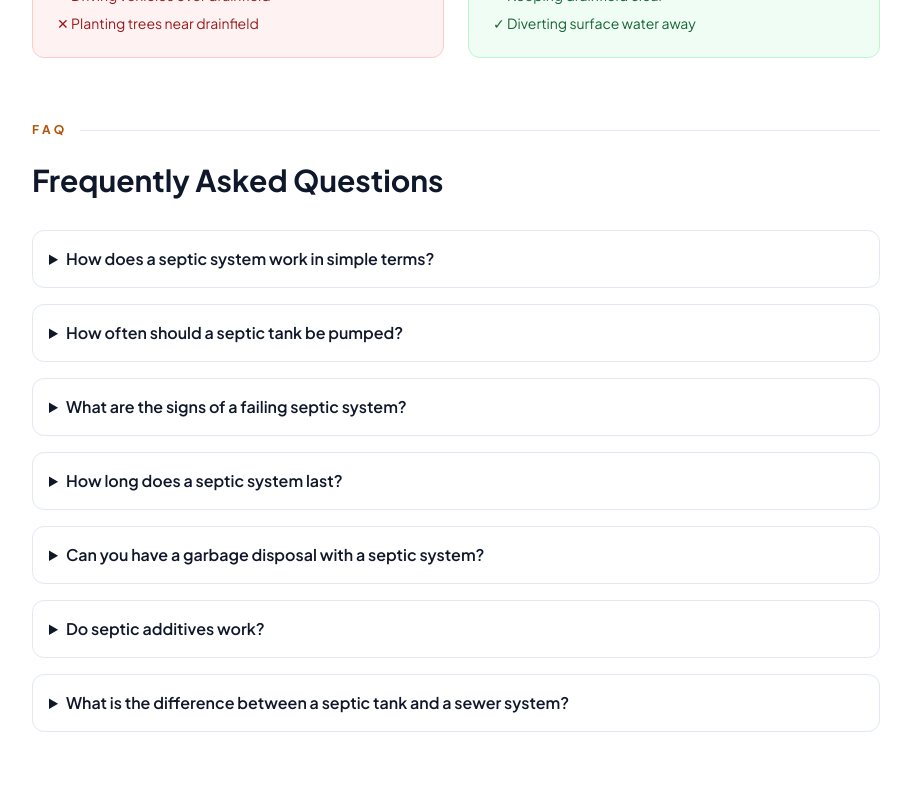
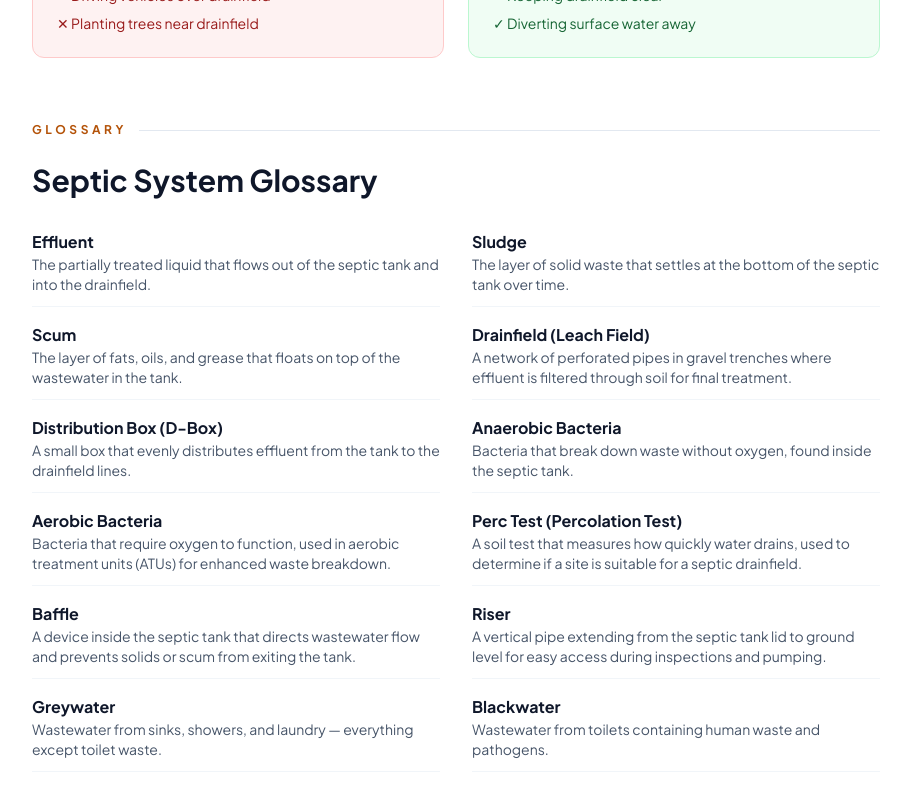
Before and after one commit to thebasementguide2026/theseptic.guide-, a Next.js app: page /articles/complete-septic-guide in a window 1280 px wide. Shown: the part 6720-7520 px from the top of the page, without its empty margins (184-1095 px from the left). Built offline with nearby package versions, Linux system fonts and the light colour scheme.

Commit message:
Add glossary section to complete septic guide article

```diff
--- a/app/articles/complete-septic-guide/page.tsx
+++ b/app/articles/complete-septic-guide/page.tsx
@@ -402,6 +402,65 @@ export default function CompleteSepticGuideArticle() {
           </div>
         </div>
 
+
+                {/* Section 8 — Glossary */}
+        <div className='mb-16'>
+          <div className='flex items-center space-x-3 mb-6'>
+            <span className='text-amber-700 font-bold tracking-[0.3em] text-xs uppercase'>GLOSSARY</span>
+            <div className='flex-1 h-px bg-slate-200'></div>
+          </div>
+          <h2 className='text-3xl font-bold text-slate-900 mb-8'>Septic System Glossary</h2>
+          <div className='grid md:grid-cols-2 gap-x-8 gap-y-4'>
+            <div className='border-b border-slate-100 pb-3'>
+              <dt className='font-bold text-slate-900'>Effluent</dt>
+              <dd className='text-slate-600 text-sm'>The partially treated liquid that flows out of the septic tank and into the drainfield.</dd>
+            </div>
+            <div className='border-b border-slate-100 pb-3'>
+              <dt className='font-bold text-slate-900'>Sludge</dt>
+              <dd className='text-slate-600 text-sm'>The layer of solid waste that settles at the bottom of the septic tank over time.</dd>
+            </div>
+            <div className='border-b border-slate-100 pb-3'>
+              <dt className='font-bold text-slate-900'>Scum</dt>
+              <dd className='text-slate-600 text-sm'>The layer of fats, oils, and grease that floats on top of the wastewater in the tank.</dd>
+            </div>
+            <div className='border-b border-slate-100 pb-3'>
+              <dt className='font-bold text-slate-900'>Drainfield (Leach Field)</dt>
+              <dd className='text-slate-600 text-sm'>A network of perforated pipes in gravel trenches where effluent is filtered through soil for final treatment.</dd>
+            </div>
+            <div className='border-b border-slate-100 pb-3'>
+              <dt className='font-bold text-slate-900'>Distribution Box (D-Box)</dt>
+              <dd className='text-slate-600 text-sm'>A small box that evenly distributes effluent from the tank to the drainfield lines.</dd>
+            </div>
+            <div className='border-b border-slate-100 pb-3'>
+              <dt className='font-bold text-slate-900'>Anaerobic Bacteria</dt>
+              <dd className='text-slate-600 text-sm'>Bacteria that break down waste without oxygen, found inside the septic tank.</dd>
+            </div>
+            <div className='border-b border-slate-100 pb-3'>
+              <dt className='font-bold text-slate-900'>Aerobic Bacteria</dt>
+              <dd className='text-slate-600 text-sm'>Bacteria that require oxygen to function, used in aerobic treatment units (ATUs) for enhanced waste breakdown.</dd>
+            </div>
+            <div className='border-b border-slate-100 pb-3'>
+              <dt className='font-bold text-slate-900'>Perc Test (Percolation Test)</dt>
+              <dd className='text-slate-600 text-sm'>A soil test that measures how quickly water drains, used to determine if a site is suitable for a septic drainfield.</dd>
+            </div>
+            <div className='border-b border-slate-100 pb-3'>
+              <dt className='font-bold text-slate-900'>Baffle</dt>
+              <dd className='text-slate-600 text-sm'>A device inside the septic tank that directs wastewater flow and prevents solids or scum from exiting the tank.</dd>
+            </div>
+            <div className='border-b border-slate-100 pb-3'>
+              <dt className='font-bold text-slate-900'>Riser</dt>
+              <dd className='text-slate-600 text-sm'>A vertical pipe extending from the septic tank lid to ground level for easy access during inspections and pumping.</dd>
+            </div>
+            <div className='border-b border-slate-100 pb-3'>
+              <dt className='font-bold text-slate-900'>Greywater</dt>
+              <dd className='text-slate-600 text-sm'>Wastewater from sinks, showers, and laundry — everything except toilet waste.</dd>
+            </div>
+            <div className='border-b border-slate-100 pb-3'>
+              <dt className='font-bold text-slate-900'>Blackwater</dt>
+              <dd className='text-slate-600 text-sm'>Wastewater from toilets containing human waste and pathogens.</dd>
+            </div>
+          </div>
+        </div>
         {/* Section 8 - FAQ */}
         <div className='mb-16'>
           <div className='flex items-center space-x-3 mb-6'>
```
